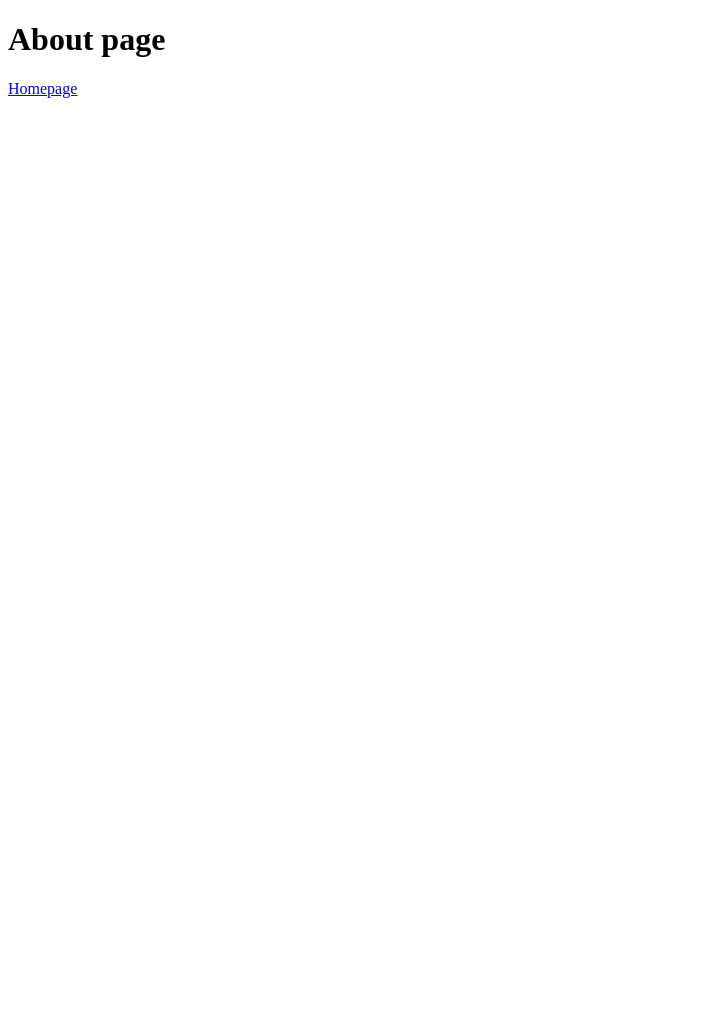
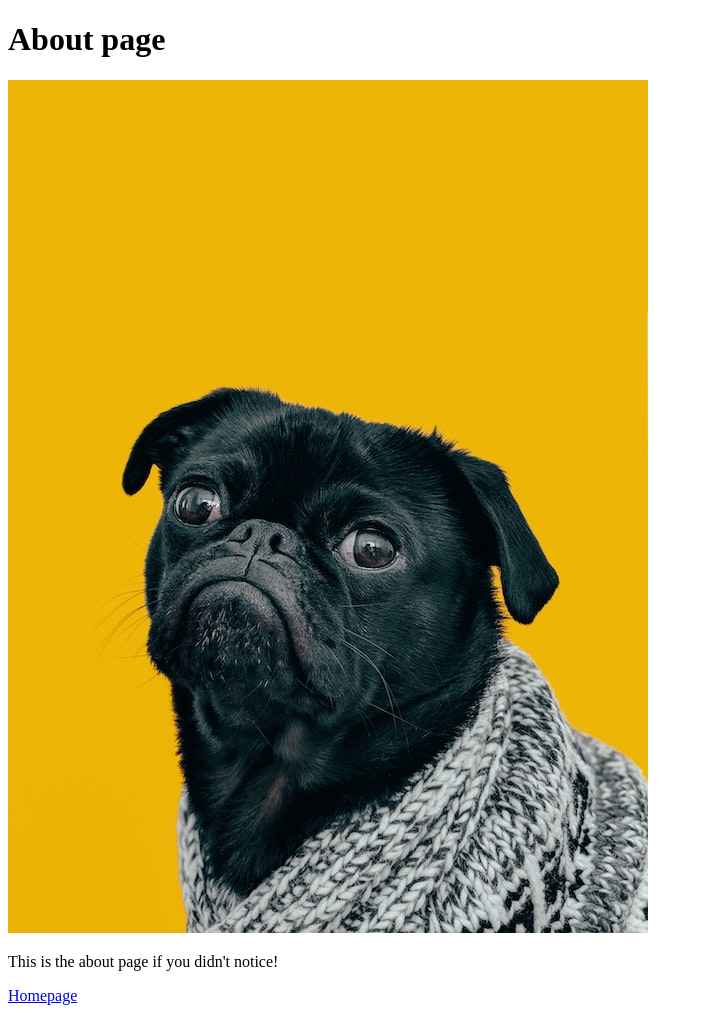
Before and after one commit to kshitij-shekhar/odin_project, a plain HTML site: page odin-links-and-images/pages/about.html in a window 1280 px wide. Shown: the whole page, without its empty margins (0-703 px from the left). Before the commit the page ends 800 px from the top, so only its background shows below. Drawn offline with Linux system fonts and the light colour scheme.

```diff
--- a/odin-links-and-images/about.html
+++ b/odin-links-and-images/pages/about.html
@@ -6,7 +6,8 @@
   </head>
   <body>
     <h1>About page</h1>
-    <p></p>
-    <a href="index.html">Homepage</a>
+    <img src="../images/dog.jpg" alt="Charles the frenchie">
+    <p>This is the about page if you didn't notice!</p>
+    <a href="../index.html">Homepage</a>
   </body>
 </html>
```
Also changed, not shown: odin-links-and-images/index.html (+3 -1 lines), odin-links-and-images/images/dog.jpg (added), 1 other file.
